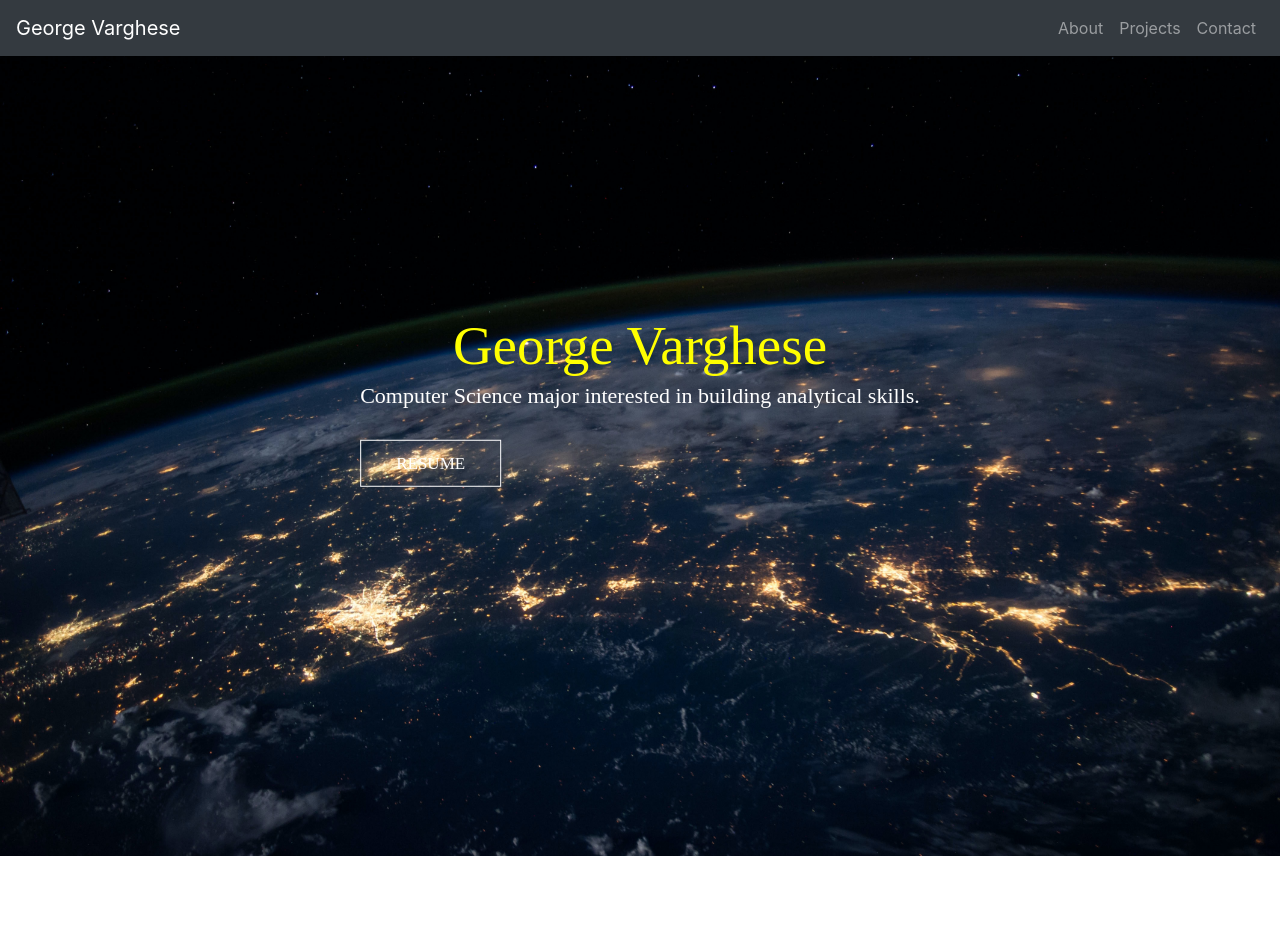
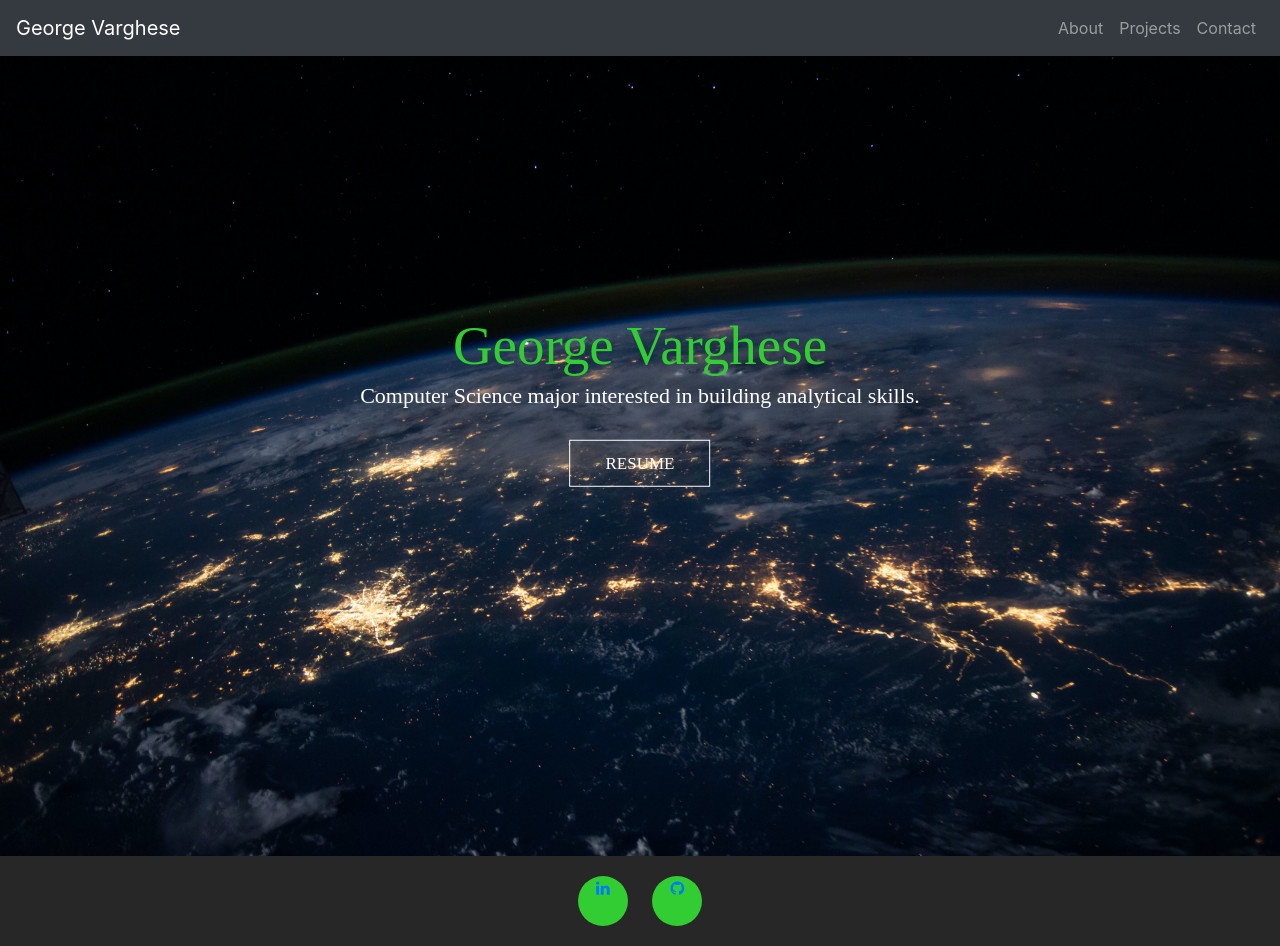
Before and after one commit to georgevarghese48/Portfolio, a plain HTML site: page index.html in a window 1280 px wide. Before the commit the page ends 856 px from the top, so only its background shows below. Drawn offline with nearby package versions, Linux system fonts and the light colour scheme.

Commit message:
Feature: Changed text to green and then I added a footer

```diff
--- a/css/style.css
+++ b/css/style.css
@@ -17,21 +17,20 @@ body{
     left: 50%;
     transform: translate(-50%,-50%);
     color: white;
+    text-align: center;
 }
 
 .banner-text h2{
     font-family: baloo;
     margin: 0;
     font-size: 55px;
-    color: yellow;
-    text-align: center;
+    color: #32CD32;
 }
 
 .banner-text p{
     font-size: 22px;
     margin: 0;
     font-family: poppins;
-    text-align: center;
 }
 
 .banner-text a{
@@ -48,6 +47,37 @@ body{
 }
 
 .banner-text a:hover{
-    border-color: yellow;
-    background: yellow;
+    border-color: #32CD32;
+    background: #32CD32;
+    text-decoration: none;
+    color: black;
 }
+
+footer{
+    width: 100%;
+    height: auto;
+    margin: auto;
+    background: #272727;
+    padding: 20px 0px;
+}
+
+.footer-social-icons{
+    width: 100%;
+    height: auto;
+    margin: auto;
+}
+
+.footer-social-icons ul{
+    margin: 0px;
+    padding: 0px;
+    text-align: center;
+}
+
+.footer-social-icons ul li{
+    display: inline-block;
+    width: 50px;
+    height: 50px;
+    margin: 0px 10px;
+    border-radius: 100%;
+    background: #32CD32;
+}
--- a/index.html
+++ b/index.html
@@ -4,7 +4,7 @@
     <meta charset="UTF-8">
     <title>George Varghese</title>
     <link rel="stylesheet" href="css/style.css">
-    <link rel="stylesheet" href="https://cdn.jsdelivr.net/npm/bootstrap@4.5.3/dist/css/bootstrap.min.css" integrity="sha384-TX8t27EcRE3e/ihU7zmQxVncDAy5uIKz4rEkgIXeMed4M0jlfIDPvg6uqKI2xXr2" crossorigin="anonymous">
+    <link rel="stylesheet" href="https://cdnjs.cloudflare.com/ajax/libs/font-awesome/4.7.0/css/font-awesome.min.css">    <link rel="stylesheet" href="https://cdn.jsdelivr.net/npm/bootstrap@4.5.3/dist/css/bootstrap.min.css" integrity="sha384-TX8t27EcRE3e/ihU7zmQxVncDAy5uIKz4rEkgIXeMed4M0jlfIDPvg6uqKI2xXr2" crossorigin="anonymous">
     <script src="https://code.jquery.com/jquery-3.5.1.slim.min.js" integrity="sha384-DfXdz2htPH0lsSSs5nCTpuj/zy4C+OGpamoFVy38MVBnE+IbbVYUew+OrCXaRkfj" crossorigin="anonymous"></script>
     <script src="https://cdn.jsdelivr.net/npm/bootstrap@4.5.3/dist/js/bootstrap.bundle.min.js" integrity="sha384-ho+j7jyWK8fNQe+A12Hb8AhRq26LrZ/JpcUGGOn+Y7RsweNrtN/tE3MoK7ZeZDyx" crossorigin="anonymous"></script>
 
@@ -31,4 +31,13 @@
         </div>
     </div>
 </body>
+
+<footer>
+    <div class="footer-social-icons">
+        <ul>
+            <li><a href="#" target="blank"><i class="fa fa-linkedin"></i></a></li>
+            <li><a href="#" target="blank"><i class="fa fa-github"></i></a></li>
+        </ul>
+    </div>
+</footer>
 </html>
```
